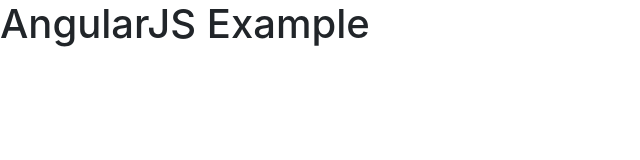
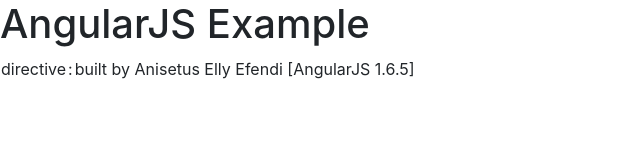
Before and after one commit to 3lXample/example-angularjs-route, a website: page src/example/index.html in a window 1280 px wide. Shown: the whole page, without its empty margins (0-640 px from the left). Drawn offline with nearby package versions, Linux system fonts and the light colour scheme.

Commit message:
Add example directive

```diff
--- /dev/null
+++ b/src/example/directive.js
@@ -0,0 +1,27 @@
+/**
+ * example-angularjs-route
+ * https://github.com/3lXample/example-angularjs-route
+ *
+ * Copyright (c) 2017 3lXample (https://github.com/3lXample)
+ * Licensed under the MIT license
+ */
+(function() {
+  'use strict';
+
+  var name   = '3XApp-example';
+  var module = angular.module(name);
+
+  // Add directive
+  module.directive('example', ['exampleConstant', 'exampleValue',
+    function ExampleDirectiveFactory(exampleConstant, exampleValue) {
+      return {
+        restrict: 'E',
+        scope: {},
+        link: function($scope, $element) {
+          $element.text(exampleConstant + ' [' + exampleValue + ']');
+        }
+      }
+    }
+  ]);
+
+})();
--- a/src/example/index.html
+++ b/src/example/index.html
@@ -23,12 +23,20 @@
   <script src="../_vendor/angular.min.js"></script>
   <!-- App JS -->
   <script src="module.js"></script>
+  <script src="directive.js"></script>
   <script src="controller.js"></script>
   <script src="provider.js"></script>
   <script src="filter.js"></script>
 </head>
 <body ng-controller="exampleController">
   <h1>{{title | reverse}}</h1>
+  <table>
+    <tr>
+      <td>directive</td>
+      <td>:</td>
+      <td><example></example></td>
+    </tr>
+  </table>
   <!-- jQuery first, then Popper.js, then Bootstrap JS -->
   <script src="../_vendor/jquery.slim.min.js"></script>
   <script src="../_vendor/popper.min.js"></script>
```
Also changed, not shown: src/example/directive.spec.js (added, +49 -0 lines).
